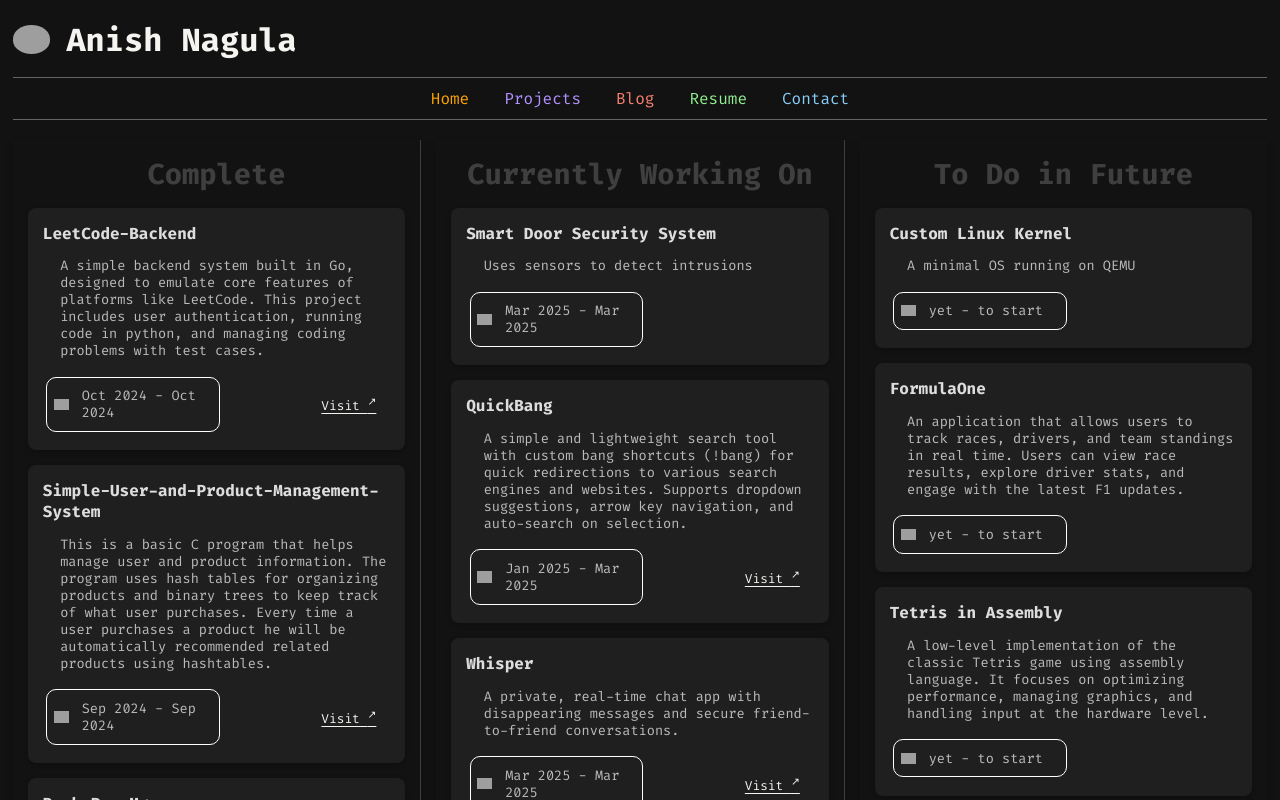
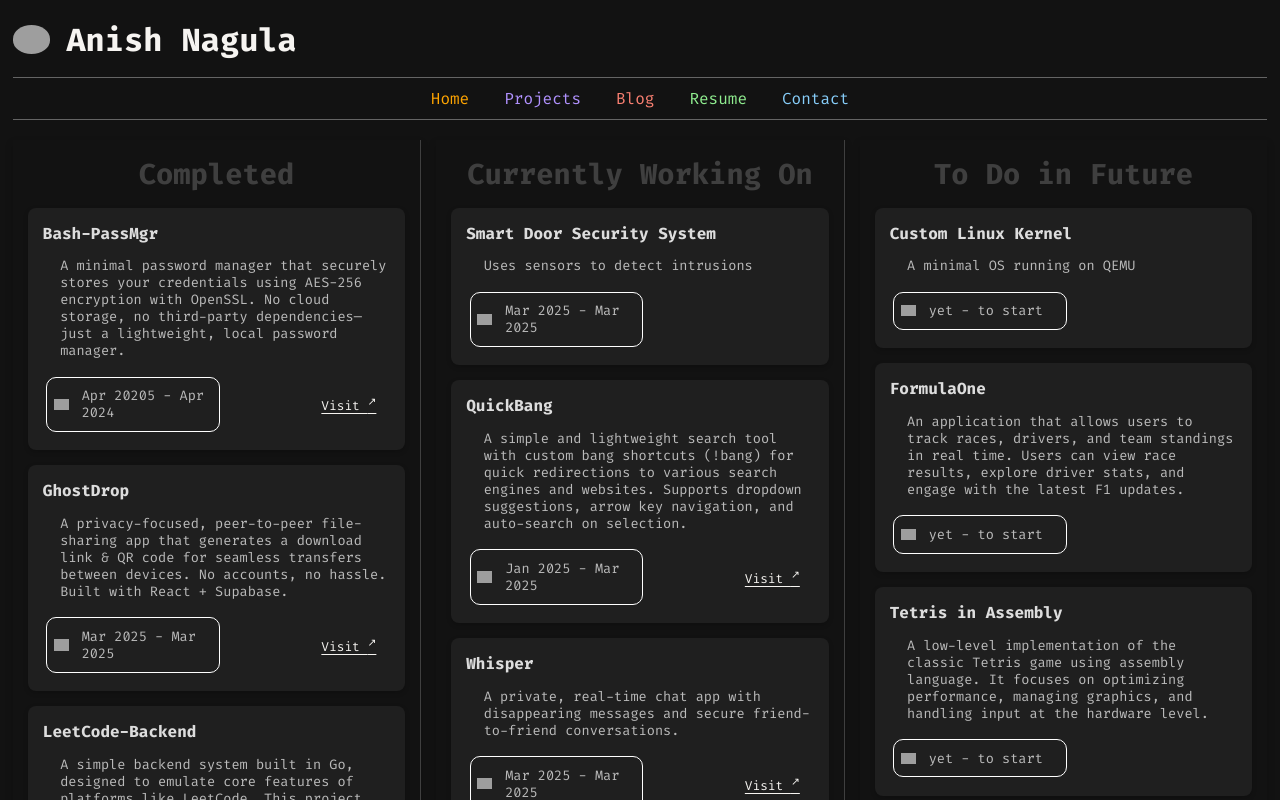
Before and after one commit to anishNagula/portfolio, a React (Vite) app: page /projects in a window 1280 px wide. Built offline with nearby package versions, Linux system fonts and the light colour scheme; grey boxes are pictures that could not be loaded.

Commit message:
Added GhostDrop

```diff
--- a/src/components/Projects/Projects.jsx
+++ b/src/components/Projects/Projects.jsx
@@ -24,9 +24,10 @@ function ProjectCard({ title, description, started, lastWorkedon, link }) {
 
 export default function Projects() {
     const completedProjects = [
+        { title: "Bash-PassMgr", description: "A minimal password manager that securely stores your credentials using AES-256 encryption with OpenSSL. No cloud storage, no third-party dependencies—just a lightweight, local password manager.", started: "Apr 20205", lastWorkedon: "Apr 2024", link: "https://github.com/anishNagula/Bash-PassMgr" },
+        { title: "GhostDrop ", description: "A privacy-focused, peer-to-peer file-sharing app that generates a download link & QR code for seamless transfers between devices. No accounts, no hassle. Built with React + Supabase.", started: "Mar 2025", lastWorkedon: "Mar 2025", link: "https://ghostdrop.anishnagula.me" },
         { title: "LeetCode-Backend", description: "A simple backend system built in Go, designed to emulate core features of platforms like LeetCode. This project includes user authentication, running code in python, and managing coding problems with test cases.", started: "Oct 2024", lastWorkedon: "Oct 2024", link: "https://github.com/anishNagula/Leetcode-Backend" },
         { title: "Simple-User-and-Product-Management-System", description: "This is a basic C program that helps manage user and product information. The program uses hash tables for organizing products and binary trees to keep track of what user purchases. Every time a user purchases a product he will be automatically recommended related products using hashtables.", started: "Sep 2024", lastWorkedon: "Sep 2024", link: "https://github.com/anishNagula/Simple-User-and-Product-Management-System" },
-        { title: "Bash-PassMgr", description: "A minimal password manager that securely stores your credentials using AES-256 encryption with OpenSSL. No cloud storage, no third-party dependencies—just a lightweight, local password manager.", started: "Apr 20205", lastWorkedon: "Apr 2024", link: "https://github.com/anishNagula/Bash-PassMgr" },
         { title: "Amazon-Clone", description: "Built as a projects when learning basic front-end development. Used languages such as HTML/CSS/JavaScript", started: "Mar 2024", lastWorkedon: "Apr 2024", link: "https://github.com/anishNagula/Amazon-Clone" },
     ];
 
@@ -48,7 +49,7 @@ export default function Projects() {
             <Layout />
             <div className={styles.columns}>
                 <div className={styles.column}>
-                    <h2>Complete</h2>
+                    <h2>Completed</h2>
                     {completedProjects.map((project, index) => (
                         <ProjectCard key={index} {...project} />
                     ))}
```
